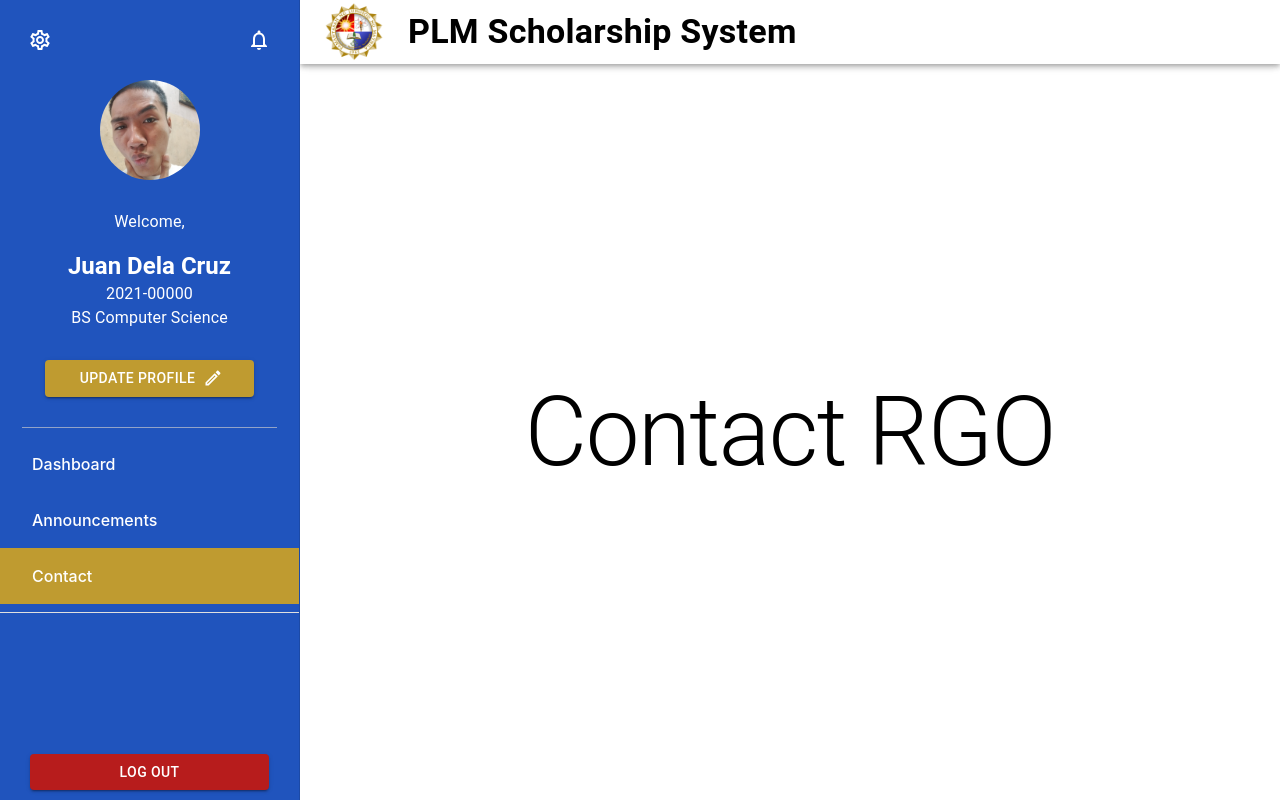
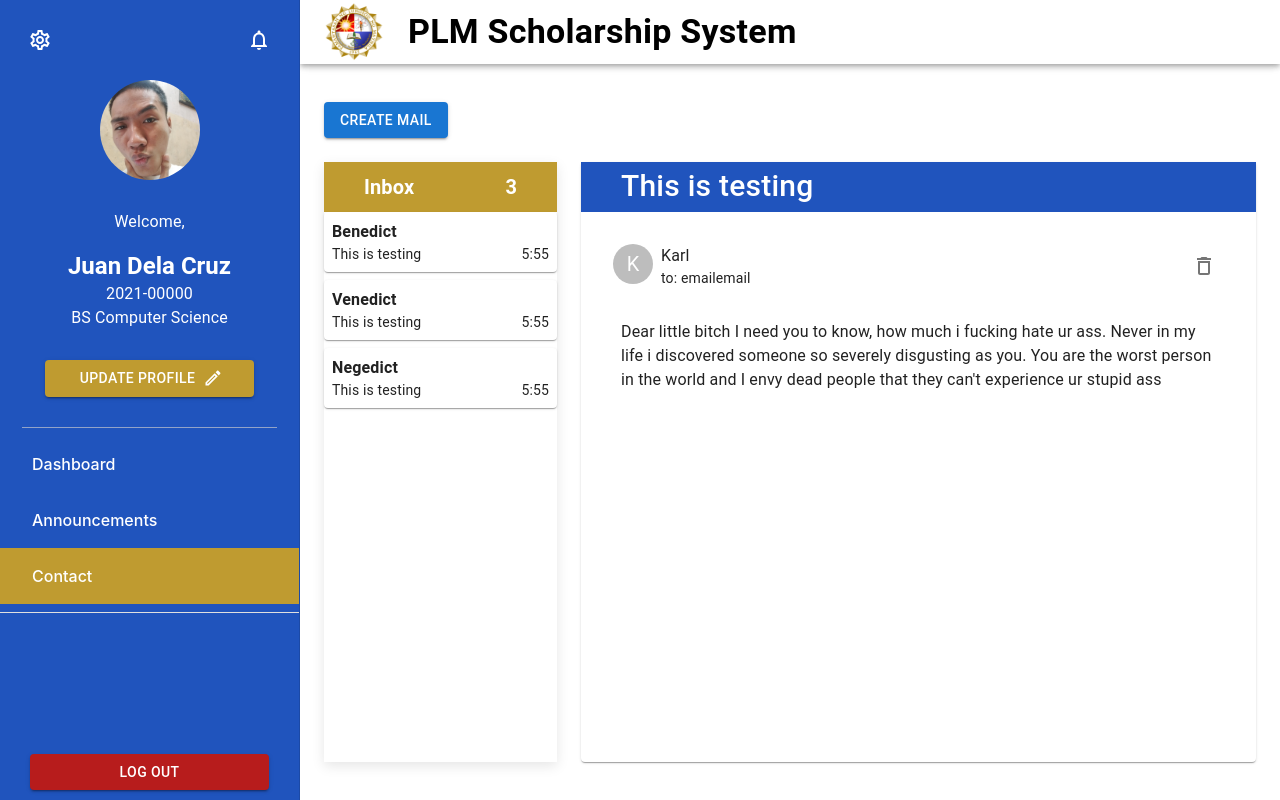
Before and after one commit to Malaga-Karl/scholarship_system, a React (Vite) app in the folder client/: page /studentview/contact in a window 1280 px wide. Built offline with nearby package versions, Linux system fonts and the light colour scheme.

Commit message:
added inbox screen + colors constants

```diff
--- /dev/null
+++ b/client/src/colors.tsx
@@ -0,0 +1,7 @@
+const Colors = {
+    red: "rgb(183,28,28)",
+    blue: "rgb(32,84,189)",
+    gold: "rgb(191, 155, 48)"
+}
+
+export default Colors;
--- a/client/src/pages/StudentView/StudentViewContact.tsx
+++ b/client/src/pages/StudentView/StudentViewContact.tsx
@@ -2,18 +2,189 @@ import Box from "@mui/material/Box";
 import StudentViewTemplate from "./StudentViewTemplate";
 import Toolbar from "@mui/material/Toolbar";
 import Typography from "@mui/material/Typography";
+import Button from "@mui/material/Button";
+import IconButton from "@mui/material/IconButton";
+import CardContent from "@mui/material/CardContent";
+import Paper from "@mui/material/Paper";
+import Card from "@mui/material/Card";
+import Avatar from "@mui/material/Avatar";
+import CardActionArea from "@mui/material/CardActionArea";
+import imgEmptyMail from '../../assets/emptymail.png';
+import Delete from '@mui/icons-material/DeleteOutlineOutlined';
+import {useState} from 'react'
+import Colors from '../../colors'
+
+type EmailInfo = {
+    name: string
+    email: string
+}
+
+type Mail = {
+    id:number
+    sender: EmailInfo
+    receiver: EmailInfo
+    sentTime: string
+    subject: string
+    cc?: string[]
+    body: string
+}
+
+const messages:Mail[] = [
+    {
+        id:1,
+        sender:{
+            name:"Karl",
+            email:"sample@test.com"
+        },
+        receiver:{
+            name:"Benedict",
+            email:"emailemail"
+        },
+        sentTime:"5:55",
+        subject:"This is testing",
+        body:"Dear little bitch\n\nI need you to know, how much i fucking hate ur ass. Never in my life i discovered someone so severely disgusting as you. You are the worst person in the world and I envy dead people that they can't experience ur stupid ass"
+    },
+    {
+        id:2,
+        sender:{
+            name:"Carl",
+            email:"sample@test.com"
+        },
+        receiver:{
+            name:"Venedict",
+            email:"emailemail"
+        },
+        sentTime:"5:55",
+        subject:"This is testing",
+        body:"testing2!"
+    },
+    {
+        id:3,
+        sender:{
+            name:"Barl",
+            email:"sample@test.com"
+        },
+        receiver:{
+            name:"Negedict",
+            email:"emailemail"
+        },
+        sentTime:"5:55",
+        subject:"This is testing",
+        body:"testing3!"
+    }
+]
+
 
 export default function StudentViewContact(){
+    const [mailIndex, setMailIndex] = useState(1)
+    const hasMessage:boolean = true;
+
     return(
         <StudentViewTemplate active="contact">
-
             <Box
                 component="main"
-                sx={{ flexGrow: 1, bgcolor: 'background.default', p: 3 }}
+                sx={{ flexGrow: 1, bgcolor: 'background.default', p: 3}}
             >
-            <Toolbar />
-            <Typography variant='h1'>Contact RGO</Typography>
+                <Toolbar />
+                <Box sx={{display:"flex"}}>
+                    <Button variant="contained" sx={{marginBottom:3, justifySelf:"left"}}>Create Mail</Button>
+                </Box>
+                {!hasMessage ? (
+                    <EmptyMail/>
+                ) : (
+                    <HasMail id={mailIndex} setMailIndex={setMailIndex}/>
+                )}
             </Box>
         </StudentViewTemplate>
     );
 }
+
+function EmptyMail(){
+    return(
+        <Paper>
+            <img src={imgEmptyMail} alt="empty mail" />
+            <Typography variant="h3" sx={{fontWeight:"bold"}}>You haven't sent any messages to the Resource Generation Office (RGO) yet.</Typography>
+            <Typography variant="h5" mt={4}>Feel free to reach out if you have any questions or need assistance.</Typography>
+        </Paper>
+    )
+
+}
+
+type HasMailProp = {
+    id:number
+    setMailIndex: (id:number) => void
+}
+function HasMail({id, setMailIndex}:HasMailProp){
+    return(
+        <Box sx={{display:"flex"}}>
+            <Box sx={{flex:1, height:"75vh", boxShadow: '0px 4px 12px rgba(0, 0, 0, 0.1)'}}>
+                <Box sx={{backgroundColor:Colors.gold, display:"flex", justifyContent:"space-between", height:50, color:"white", alignItems:"center"}}>
+                    <Typography variant="h6" ml={5} sx={{fontWeight:"bold"}}>Inbox</Typography>
+                    <Typography variant="h6" mr={5} sx={{fontWeight:"bold"}}>{messages.length}</Typography>
+                </Box>
+                <Box>
+                    {messages.map((message) => <MailListItem {...message } onClick={()=>setMailIndex(message.id)}/>)}
+                </Box>
+            </Box>
+            <Box sx={{flex:3}}>
+                <SpecificMail id={id}/>
+            </Box>
+        </Box>
+    )
+}
+
+
+//need to put setEmailInedx Here
+function MailListItem({receiver, subject, sentTime, onClick}:Mail & {onClick: () => void}){
+    return(
+        <Card sx={{marginBottom:1}}>
+            <CardActionArea onClick={onClick}>
+                <CardContent sx={{padding:1, display:"flex", flexDirection:"column"}}>
+                    <Typography variant="body1" sx={{fontWeight:"bold", alignSelf:"start"}}>{receiver.name}</Typography>
+                    <Box sx={{display:"flex", justifyContent:"space-between"}}>
+                        <Typography variant="body2">{subject}</Typography>
+                        <Typography variant="body2">{sentTime}</Typography>
+                    </Box>
+                </CardContent>
+            </CardActionArea>
+        </Card>
+    )
+}
+
+type SpecificMailProp = {
+    id: number
+}
+function SpecificMail({id}:SpecificMailProp){
+
+    const specificMessage = messages.find((message) => message.id === id)
+    return(
+        specificMessage ? (
+            <Paper sx={{height: "75vh", marginLeft:3, textAlign:"left"}}>
+                <Typography variant="h6" sx={{backgroundColor:Colors.blue, textAlign:"left", height:50, color:"white", fontSize:30, paddingLeft:5}}>{specificMessage.subject}</Typography>
+                <Box display={"flex"} sx={{padding:4, justifyContent:"space-between"}}>
+                    <Box display={"flex"}>
+                        <Avatar>{specificMessage.sender.name[0]}</Avatar>
+                        <Box sx={{textAlign:"left", marginLeft:1}}>
+                            <Typography variant="body1">{specificMessage.sender.name}</Typography>
+                            <Typography variant="body2">to: {specificMessage.receiver.email}</Typography>
+                            {specificMessage.cc ?
+                                (<Typography>cc: {specificMessage.cc.map((i)  => i)}</Typography>) :
+                                <></>
+                            }
+                        </Box>
+                    </Box>
+                    <IconButton>
+                        <Delete/>
+                    </IconButton>
+                </Box>
+                <Typography variant="body1" sx={{paddingLeft:5, paddingRight:5}}>
+                    {specificMessage.body}
+                </Typography>
+            </Paper>
+        )
+        :
+        (
+            <h1>No Mail</h1>
+        )
+    )
+}
--- a/client/src/pages/StudentView/StudentViewScholarship.tsx
+++ b/client/src/pages/StudentView/StudentViewScholarship.tsx
@@ -18,7 +18,7 @@ const scholarships : Scholarship[] = [
     {
         id: 1,
         image: imgCharityFirst,
-        title: "Charity First Foundation Scholarship",
+        title: "Charity First Scholarship",
         slots: 16,
         deadline: "August 9, 2024",
         desc: `
```
Also changed, not shown: client/src/assets/emptymail.png (added).
